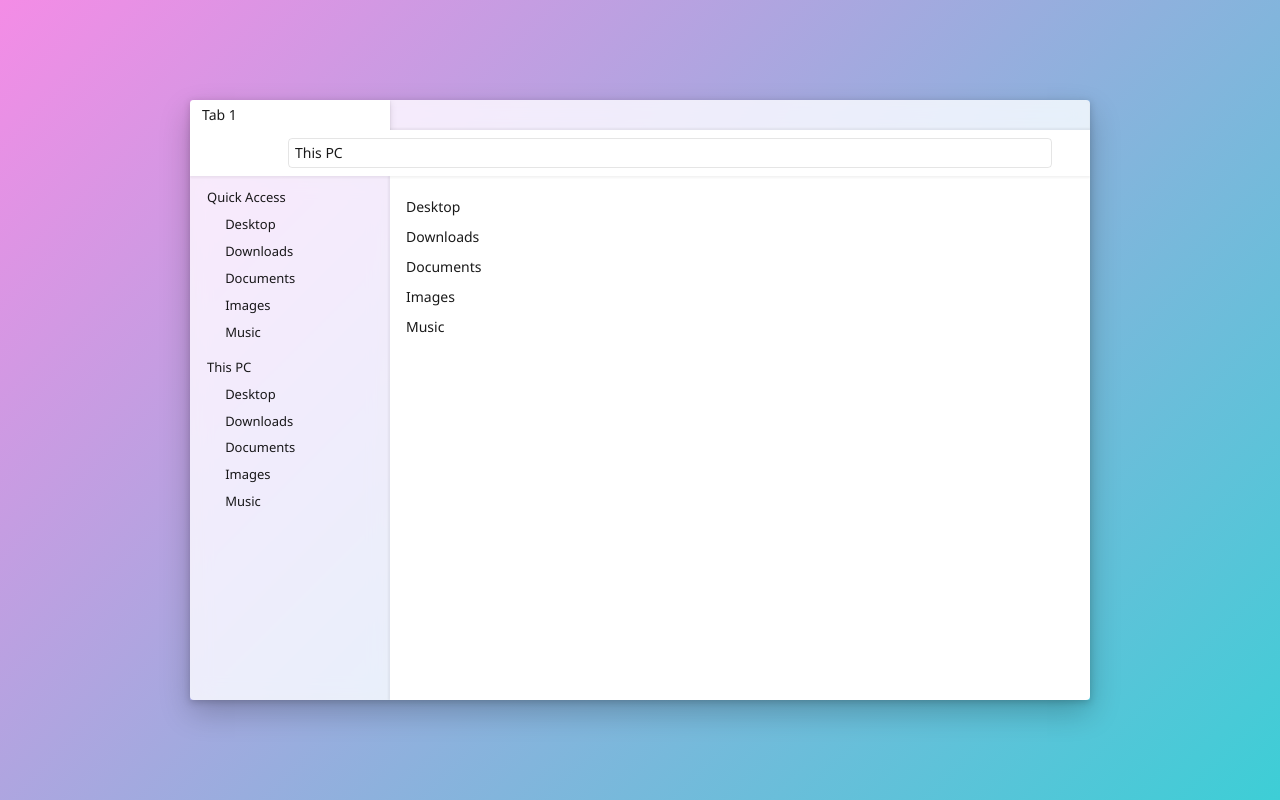
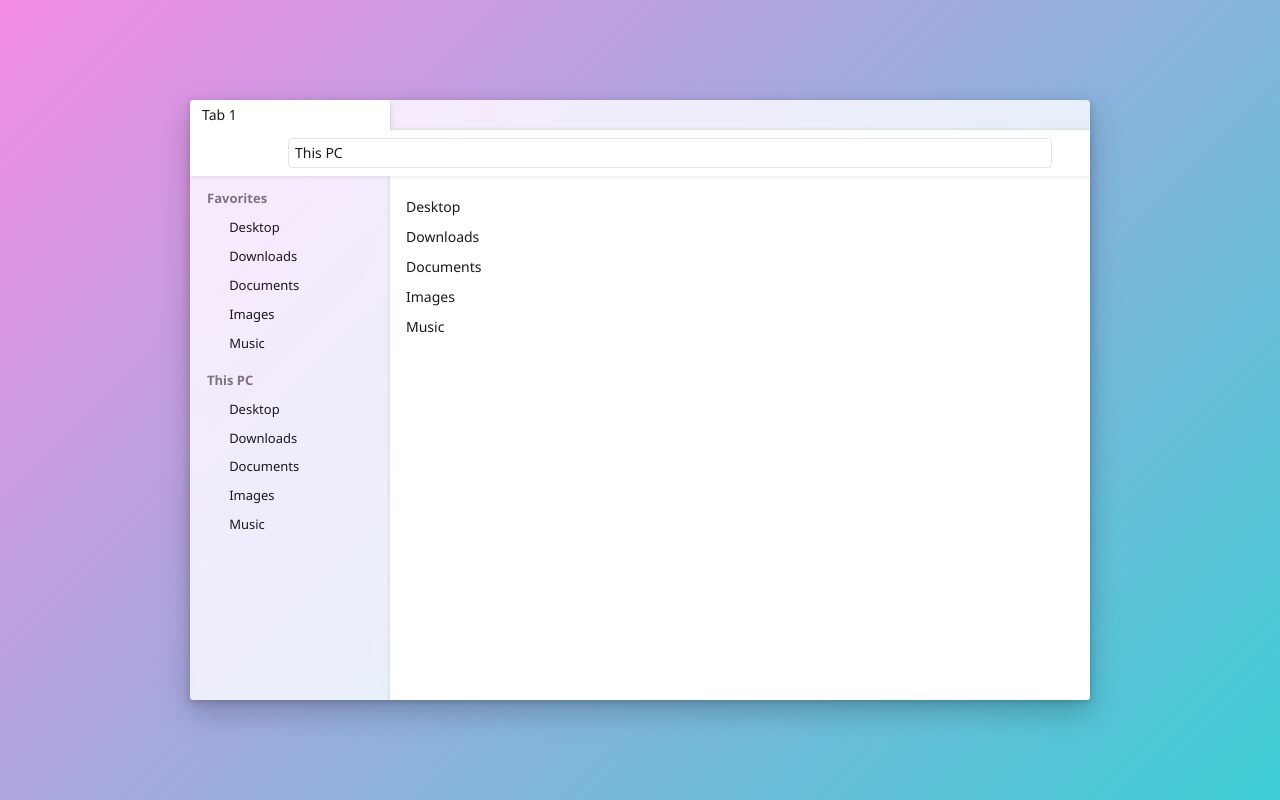
Before and after one commit to vdbongard/explorer, a React (Create React App) app: page / in a window 1280 px wide. Built offline with nearby package versions, Linux system fonts and the light colour scheme.

Commit message:
Sidebar UI improvements

```diff
--- a/src/components/Sidebar/Sidebar.tsx
+++ b/src/components/Sidebar/Sidebar.tsx
@@ -1,13 +1,13 @@
 import React, { FC, ReactElement, ReactNode, useState } from 'react';
 import './Sidebar.scss';
 import SidebarElement from '../SidebarElement/SidebarElement';
-import { quickAccessFolder, thisPCFolder } from '../../dummy-data';
+import { favoritesFolder, thisPCFolder } from '../../dummy-data';
 
 const Sidebar: FC = (): ReactElement => {
   const [selectedElementIndex, setSelectedElementIndex] = useState();
   const [selectedPCElementIndex, setSelectedPCElementIndex] = useState();
 
-  const quickAccessList = quickAccessFolder.map(
+  const quickAccessList = favoritesFolder.map(
     ({ name, icon }, index): ReactNode => (
       <SidebarElement
         name={name}
@@ -19,6 +19,7 @@ const Sidebar: FC = (): ReactElement => {
           setSelectedElementIndex(i);
           setSelectedPCElementIndex(null);
         }}
+        header={index === 0}
       />
     )
   );
@@ -35,6 +36,7 @@ const Sidebar: FC = (): ReactElement => {
           setSelectedPCElementIndex(i);
           setSelectedElementIndex(null);
         }}
+        header={index === 0}
       />
     )
   );
--- a/src/components/SidebarElement/SidebarElement.scss
+++ b/src/components/SidebarElement/SidebarElement.scss
@@ -3,7 +3,7 @@
 .SidebarElement {
   display: flex;
   align-items: center;
-  padding: 5px 16px;
+  padding: 6px 16px;
   cursor: pointer;
   border: 1px solid transparent;
 
@@ -16,8 +16,17 @@
     background-color: rgba(0, 0, 0, 0.075);
   }
 
+  &.selected .name {
+    font-weight: 600;
+  }
+
+  .name.header {
+    font-weight: 700;
+    color: rgba(0, 0, 0, 0.5);
+  }
+
   .icon {
     font-family: 'Segoe MDL2 Assets', serif;
-    margin-right: 8px;
+    margin-right: 12px;
   }
 }
--- a/src/components/SidebarElement/SidebarElement.tsx
+++ b/src/components/SidebarElement/SidebarElement.tsx
@@ -8,9 +8,17 @@ interface Props {
   selected: boolean;
   index: number;
   onClick: (index: number) => void;
+  header?: boolean;
 }
 
-const SidebarElement: FC<Props> = ({ icon, name, selected, index, onClick }): ReactElement => {
+const SidebarElement: FC<Props> = ({
+  icon,
+  name,
+  selected,
+  index,
+  onClick,
+  header = false,
+}): ReactElement => {
   const [, dispatch] = useContext(FileSystemContext);
   let className = 'SidebarElement';
 
@@ -21,10 +29,13 @@ const SidebarElement: FC<Props> = ({ icon, name, selected, index, onClick }): Re
     onClick(index);
   };
 
+  let nameClass = 'name';
+  if (header) nameClass += ' header';
+
   return (
     <div className={className} onClick={handleClick}>
       {icon && <div className="icon">{icon}</div>}
-      <div className="name">{name}</div>
+      <div className={nameClass}>{name}</div>
     </div>
   );
 };
--- a/src/dummy-data.ts
+++ b/src/dummy-data.ts
@@ -1,8 +1,8 @@
 import { Node } from './App';
 
-export const quickAccessFolder = [
+export const favoritesFolder = [
   {
-    name: 'Quick Access',
+    name: 'Favorites',
   },
   {
     name: 'Desktop',
```
